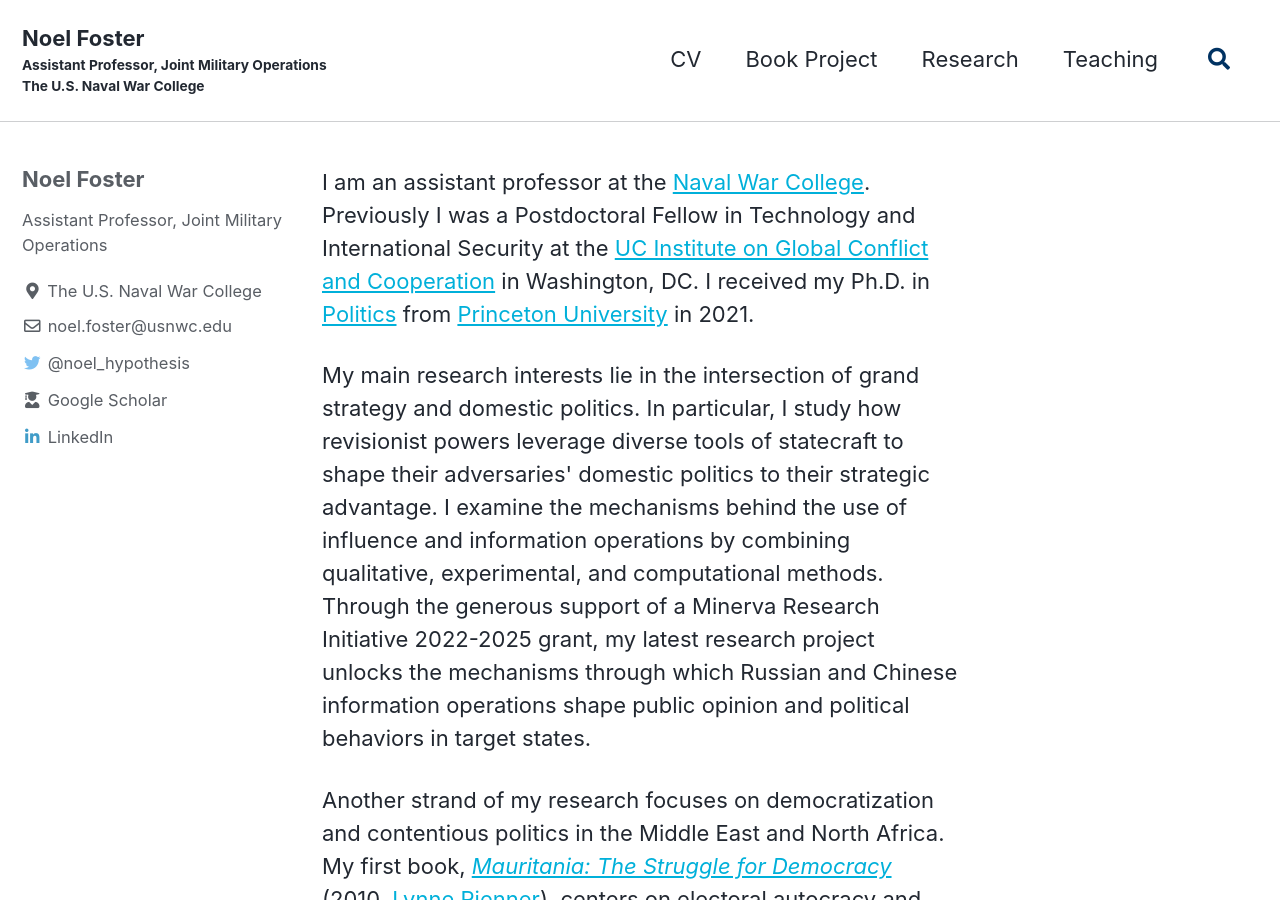
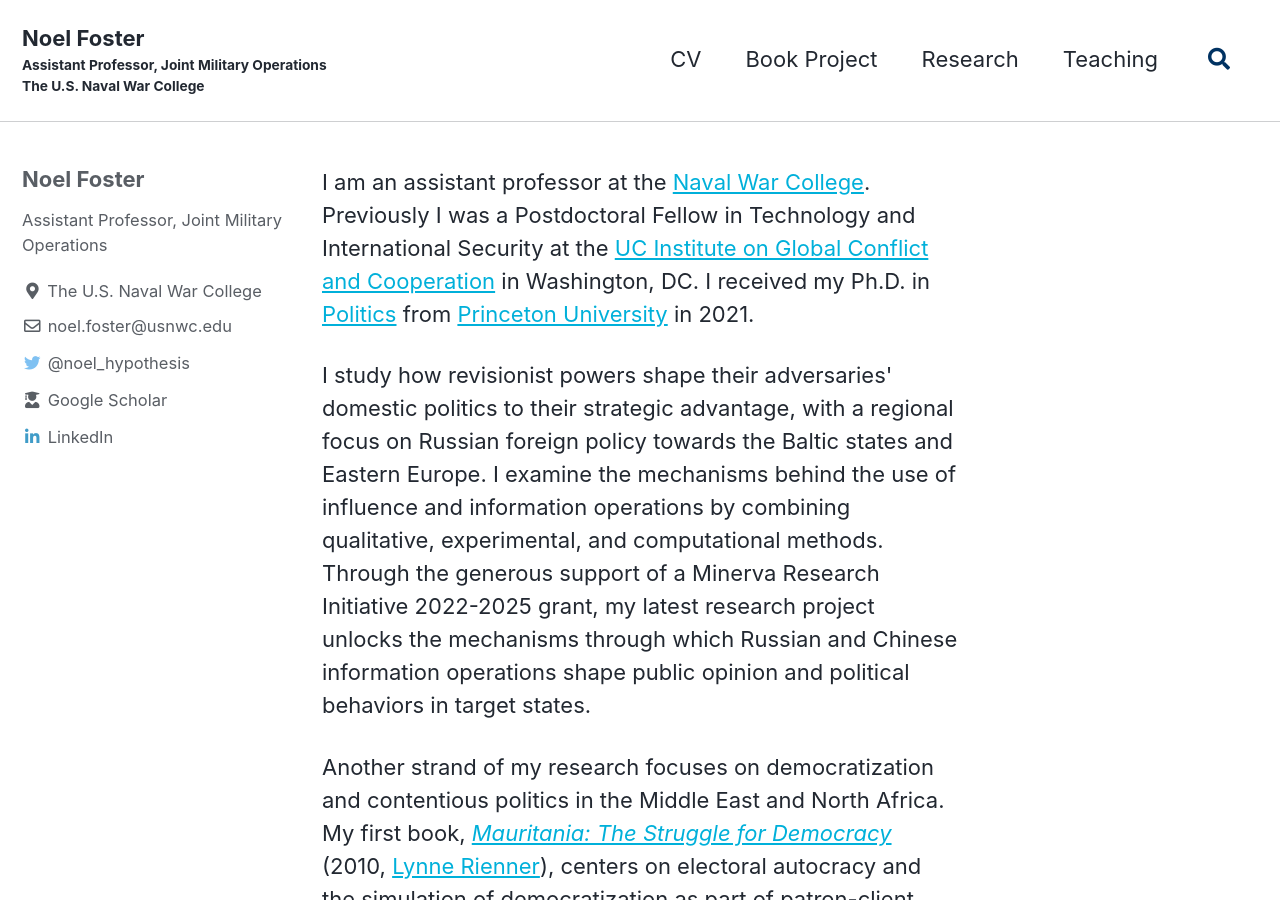
Before and after one commit to fosternt/fosternt.github.io, a Jekyll site: the page built from index.html, in a window 1280 px wide and 900 px high. Built offline with Jekyll 4.4.1, drawn with Linux system fonts in a browser that asks for light colours; cached includes are drawn as plain includes; the list of posts is cut into pages by our own code.

Commit message:
Update index.html

```diff
--- a/index.html
+++ b/index.html
@@ -8,7 +8,7 @@
 </p>
 
 <p>
-My main research interests lie in the intersection of grand strategy and domestic politics.  In particular, I study how revisionist powers leverage diverse tools of statecraft to shape their adversaries' domestic politics to their strategic advantage.  I examine the mechanisms behind the use of influence and information operations by combining qualitative, experimental, and computational methods.  Through the generous support of a Minerva Research Initiative 2022-2025 grant, my latest research project unlocks the mechanisms through which Russian and Chinese information operations shape public opinion and political behaviors in target states.
+I study how revisionist powers shape their adversaries' domestic politics to their strategic advantage, with a regional focus on Russian foreign policy towards the Baltic states and Eastern Europe.  I examine the mechanisms behind the use of influence and information operations by combining qualitative, experimental, and computational methods.  Through the generous support of a Minerva Research Initiative 2022-2025 grant, my latest research project unlocks the mechanisms through which Russian and Chinese information operations shape public opinion and political behaviors in target states.
 </p>
 
 <p>
```
